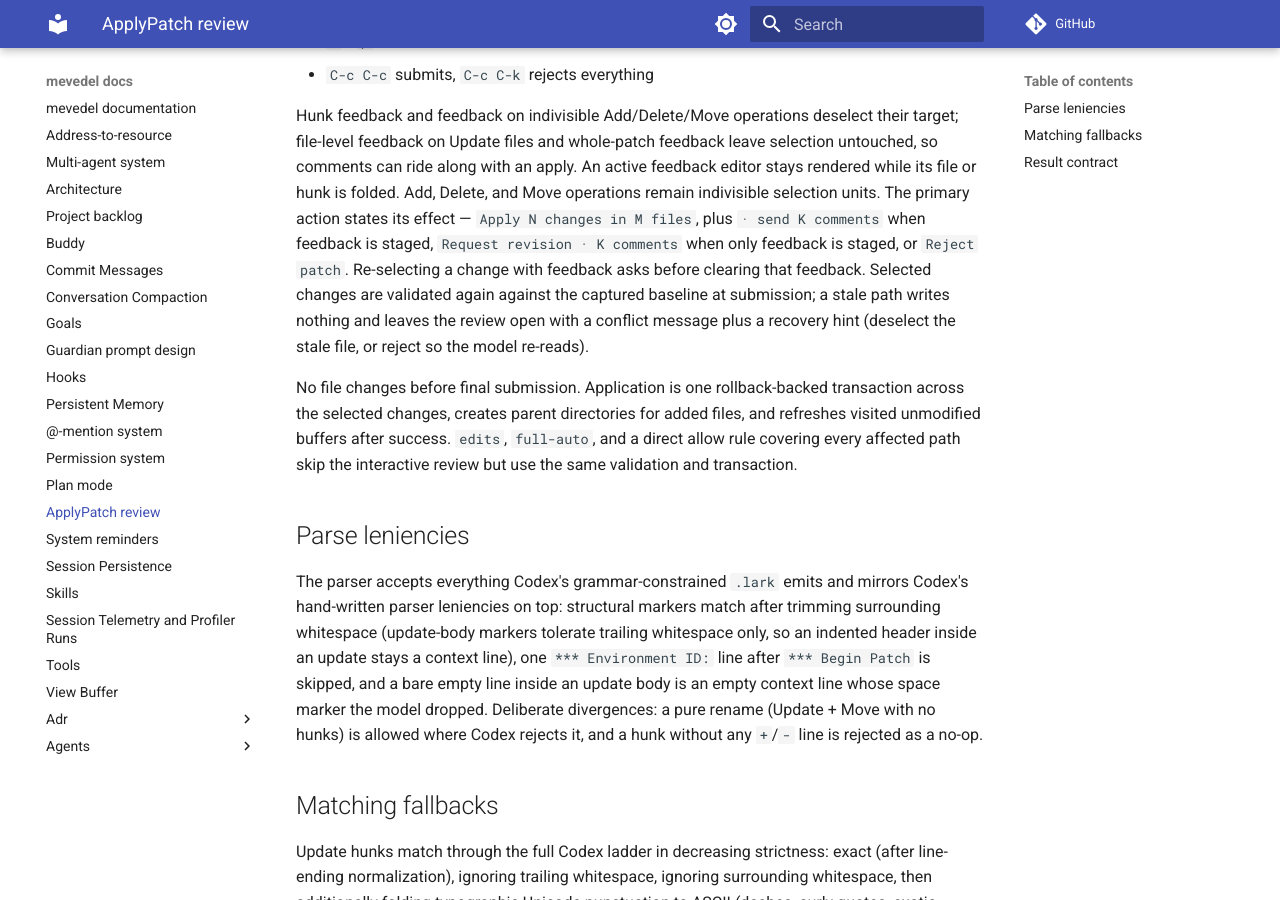
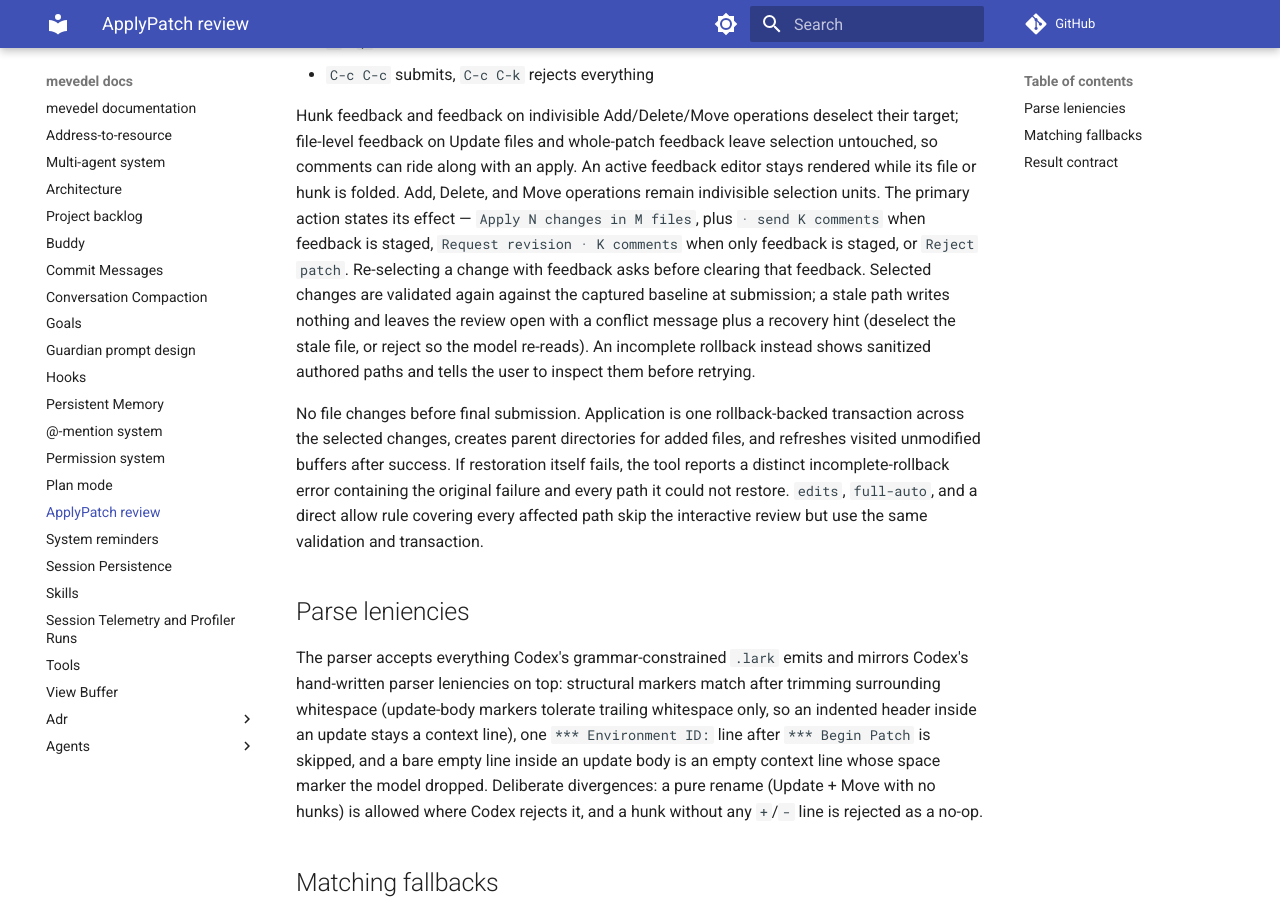
Before and after one commit to FrauH0lle/mevedel, an MkDocs documentation site: the page built from docs/preview.md, in a window 1280 px wide and 900 px high, scrolled down 1103 px. Built offline with MkDocs 1.6.1 and Material for MkDocs 9.7.7, drawn with Linux system fonts in a browser that asks for light colours; comment, search, counter and statistics services are not loaded.

Commit message:
fix(patch): Disclose incomplete rollback

```diff
--- a/docs/preview.md
+++ b/docs/preview.md
@@ -61,10 +61,14 @@ change with feedback asks before clearing that feedback. Selected changes
 are validated again against the captured baseline at submission; a stale
 path writes nothing and leaves the review open with a conflict message plus
 a recovery hint (deselect the stale file, or reject so the model re-reads).
+An incomplete rollback instead shows sanitized authored paths and tells the
+user to inspect them before retrying.
 
 No file changes before final submission. Application is one rollback-backed
 transaction across the selected changes, creates parent directories for added
-files, and refreshes visited unmodified buffers after success. `edits`,
+files, and refreshes visited unmodified buffers after success. If restoration
+itself fails, the tool reports a distinct incomplete-rollback error containing
+the original failure and every path it could not restore. `edits`,
 `full-auto`, and a direct allow rule covering every affected path skip the
 interactive review but use the same validation and transaction.
 
```
Also changed, not shown: 4 other files.
